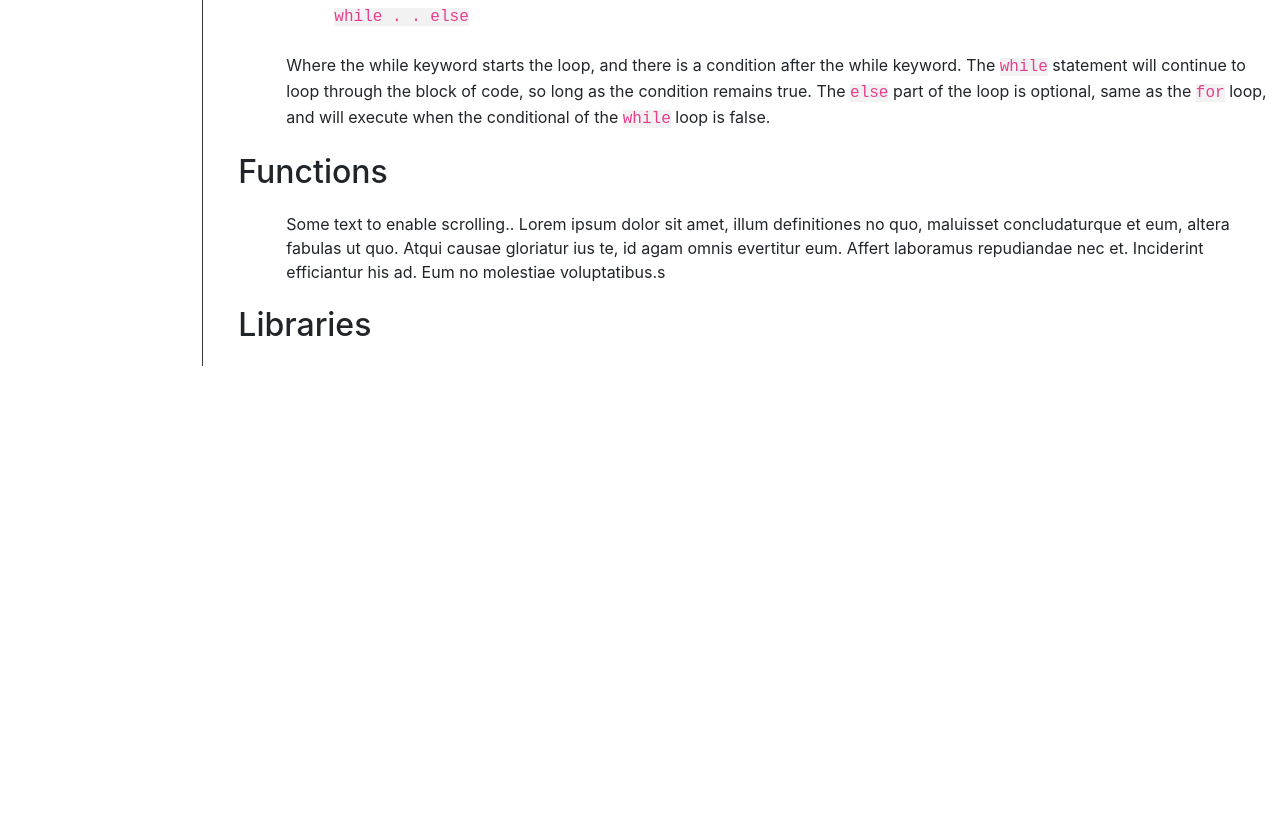
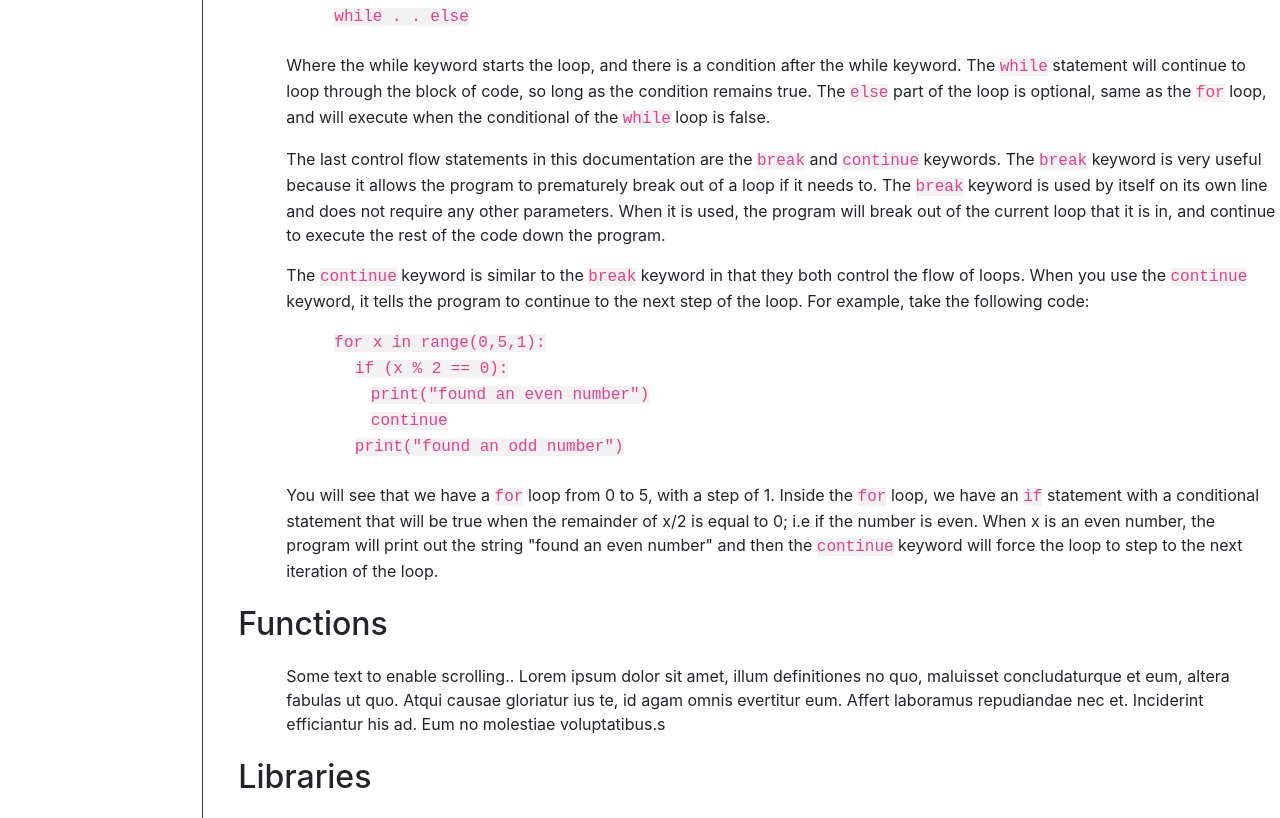
Before and after one commit to Austin-tam/freecodecamp-technical-page, a website built with Parcel: page index.html in a window 1280 px wide. Shown: the part 2672-3490 px from the top of the page. Before the commit the page ends 3038 px from the top, so only its background shows below. Built offline with nearby package versions, Linux system fonts and the light colour scheme.

Commit message:
add continue and finish control flow section

```diff
--- a/index.html
+++ b/index.html
@@ -236,6 +236,37 @@
               <code>for</code> loop, and will execute when the conditional of the <code>while</code> loop is false.
             </p>
 
+            <p>
+              The last control flow statements in this documentation are the <code>break</code> and <code>continue</code> keywords. The <code>break</code>
+              keyword is very useful because it allows the program to prematurely break out of a loop if it needs to. The <code>break</code> keyword is
+              used by itself on its own line and does not require any other parameters. When it is used, the program will break out of the current loop
+              that it is in, and continue to execute the rest of the code down the program.
+            </p>
+
+            <p>
+              The <code>continue</code> keyword is similar to the <code>break</code> keyword in that they both control the flow of loops. When you use
+              the <code>continue</code> keyword, it tells the program to continue to the next step of the loop. For example, take the following code:
+            </p>
+
+            <div class="tab">
+              <code>for x in range(0,5,1):</code><br>
+              &emsp;
+              <code>if (x % 2 == 0):</code><br>
+              &emsp;&emsp;
+              <code>print("found an even number")</code><br>
+              &emsp;&emsp;
+              <code>continue</code><br>
+              &emsp;
+              <code>print("found an odd number")</code>
+            </div><br>
+
+            <p>
+              You will see that we have a <code>for</code> loop from 0 to 5, with a step of 1. Inside the <code>for</code> loop, we have an <code>if</code>
+              statement with a conditional statement that will be true when the remainder of x/2 is equal to 0; i.e if the number is even. When x is an
+              even number, the program will print out the string "found an even number" and then the <code>continue</code> keyword will force the loop to
+              step to the next iteration of the loop.
+            </p>
+
           </article>
         </section>
 
```
